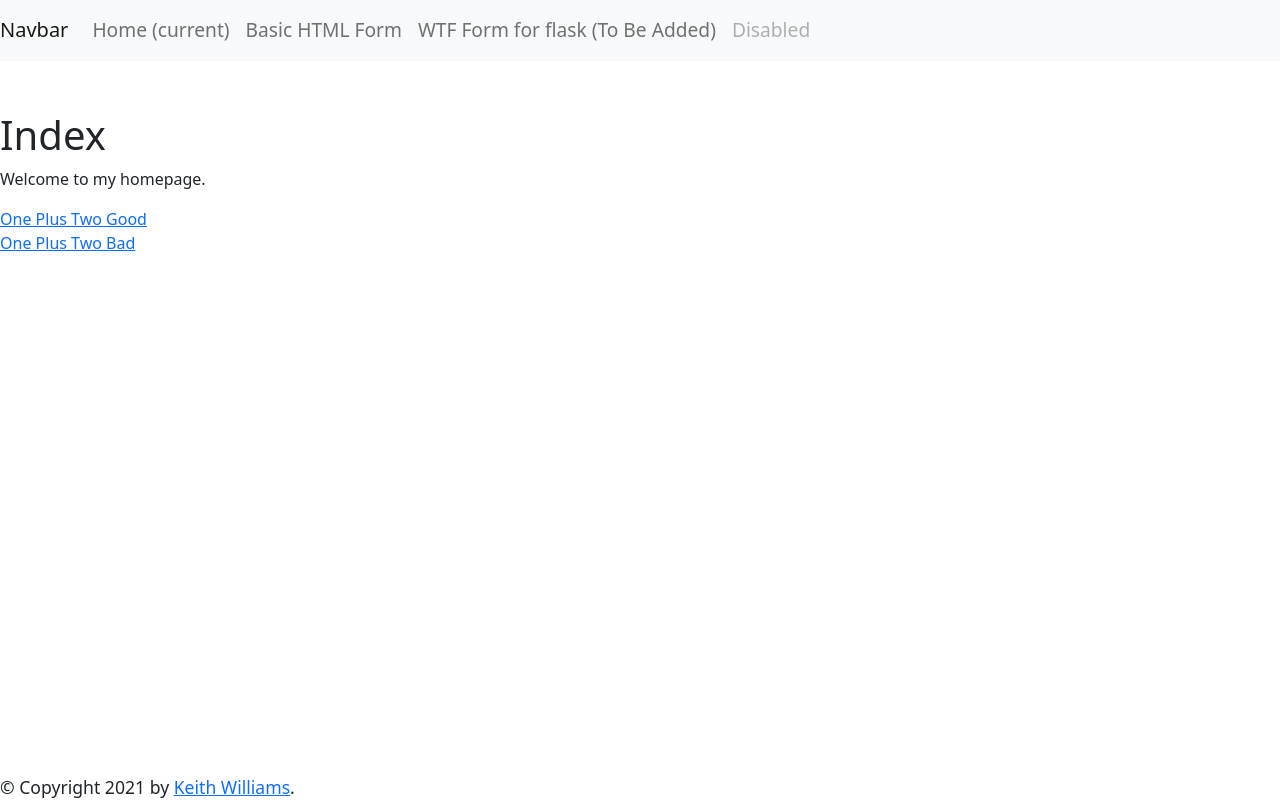
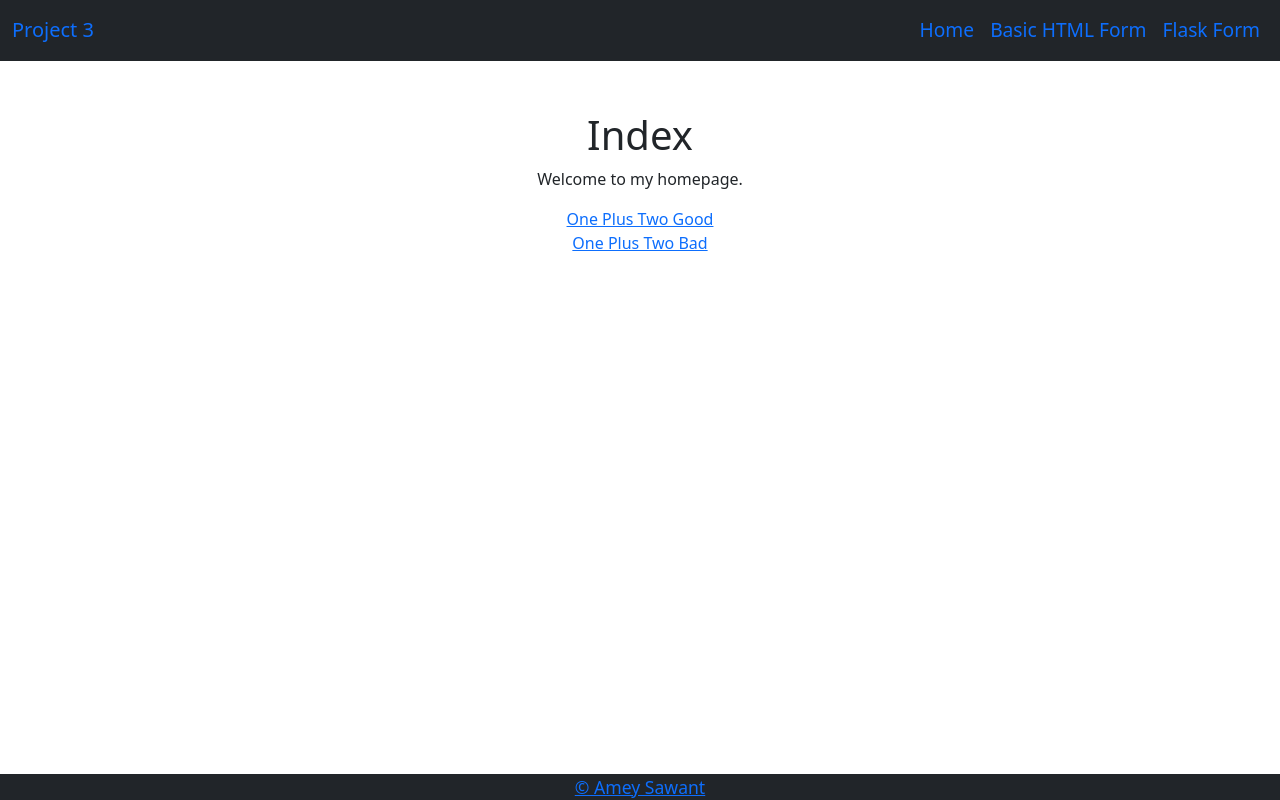
Before and after one commit to aps358/calc_proj3, a Flask app: page / in a window 1280 px wide. Run offline with Flask 2, Linux system fonts and the light colour scheme.

Commit message:
Flash Demo Files Updated

```diff
--- a/app/templates/base.html
+++ b/app/templates/base.html
@@ -9,43 +9,56 @@
     <title>{% block title %}{% endblock %} - My Webpage</title>
     {% endblock %}
     <!-- Bootstrap CSS -->
-    <link href="https://cdn.jsdelivr.net/npm/bootstrap@5.1.3/dist/css/bootstrap.min.css" rel="stylesheet" integrity="sha384-1BmE4kWBq78iYhFldvKuhfTAU6auU8tT94WrHftjDbrCEXSU1oBoqyl2QvZ6jIW3" crossorigin="anonymous">
+    <link href="https://cdn.jsdelivr.net/npm/bootstrap@5.1.3/dist/css/bootstrap.min.css" rel="stylesheet"
+          integrity="sha384-1BmE4kWBq78iYhFldvKuhfTAU6auU8tT94WrHftjDbrCEXSU1oBoqyl2QvZ6jIW3" crossorigin="anonymous">
 
     <title>Hello, world!</title>
 </head>
 <body>
-  <nav class="navbar navbar-expand-lg navbar-light bg-light">
-  <a class="navbar-brand" href="#">Navbar</a>
-  <button class="navbar-toggler" type="button" data-toggle="collapse" data-target="#navbarNav" aria-controls="navbarNav" aria-expanded="false" aria-label="Toggle navigation">
+<div id="primary_container">
+    <nav class="navbar container-fluid navbar-expand-lg navbar-toggle bg-dark">
+        <a class="navbar-brand" href="#">Project 3</a>
+        <button class="navbar-toggler" type="button" data-toggle="collapse" data-target="#navbarNav"
+                aria-controls="navbarNav" aria-expanded="false" aria-label="Toggle navigation">
             <span class="navbar-toggler-icon"></span>
         </button>
-  <div class="collapse navbar-collapse" id="navbarNav">
-    <ul class="navbar-nav">
+        <div class="collapse navbar-collapse justify-content-end" id="navbarNav">
+            <ul class="nav navbar-nav ml-auto">
                 <li class="nav-item active">
-        <a class="nav-link" href="/">Home <span class="sr-only">(current)</span></a>
+                    <a class="nav-link" href="/">Home</a>
                 </li>
                 <li class="nav-item">
                     <a class="nav-link" href="/basicform">Basic HTML Form</a>
                 </li>
                 <li class="nav-item">
-        <a class="nav-link" href="#">WTF Form for flask (To Be Added)</a>
-      </li>
-      <li class="nav-item">
-        <a class="nav-link disabled" href="#">Disabled</a>
+                    <a class="nav-link" href="#">Flask Form</a>
                 </li>
             </ul>
         </div>
     </nav>
-
-    <div id="content">{% block content %}{% endblock %}</div>
+    <div class="container-fluid" id="content">
+        <div class="text-center">{% block content %}{% endblock %}</div>
 
         <!-- Option 1: Bootstrap Bundle with Popper -->
-    <script src="https://cdn.jsdelivr.net/npm/bootstrap@5.1.3/dist/js/bootstrap.bundle.min.js" integrity="sha384-ka7Sk0Gln4gmtz2MlQnikT1wXgYsOg+OMhuP+IlRH9sENBO0LRn5q+8nbTov4+1p" crossorigin="anonymous"></script>
+        <script src="https://cdn.jsdelivr.net/npm/bootstrap@5.1.3/dist/js/bootstrap.bundle.min.js"
+                integrity="sha384-ka7Sk0Gln4gmtz2MlQnikT1wXgYsOg+OMhuP+IlRH9sENBO0LRn5q+8nbTov4+1p"
+                crossorigin="anonymous"></script>
+
+    </div>
 
     <div id="footer">
         {% block footer %}
-        &copy; Copyright 2021 by <a href="#">Keith Williams</a>.
+        <footer class="sticky-footer bg-dark container-fluid mt-auto">
+            <div class="container-fluid">
+                <div class="row text-center">
+                    <div class="col-md-12 col-sm-12 col-xs-12">
+                        <a class="text-lead">&copy; Amey Sawant </a>
+                    </div>
+                </div>
+            </div>
             {% endblock %}
+        </footer>
+    </div>
 </div>
 </body>
 </html>
```
Lines whose indentation alone changed are shown as unchanged.
